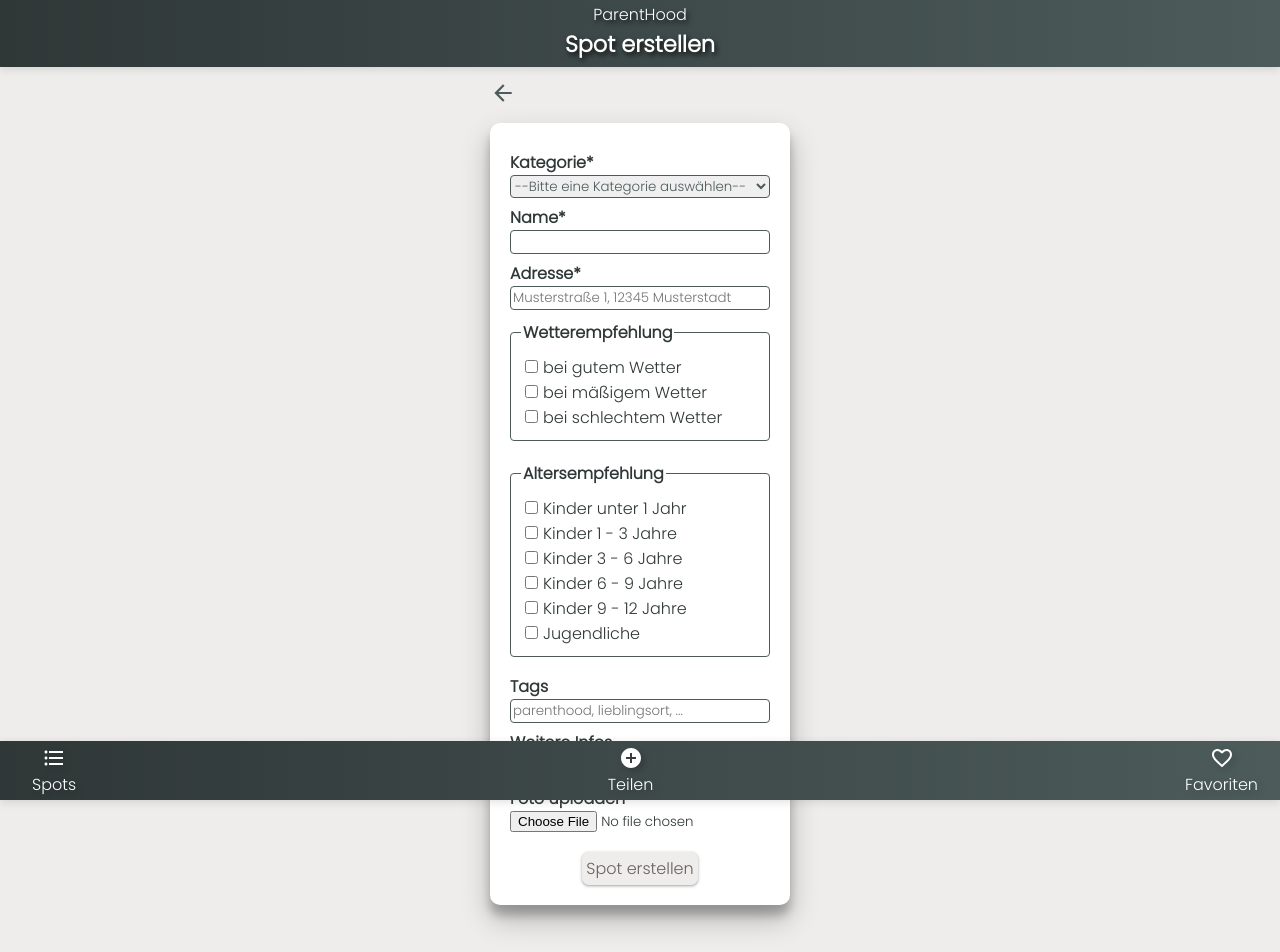
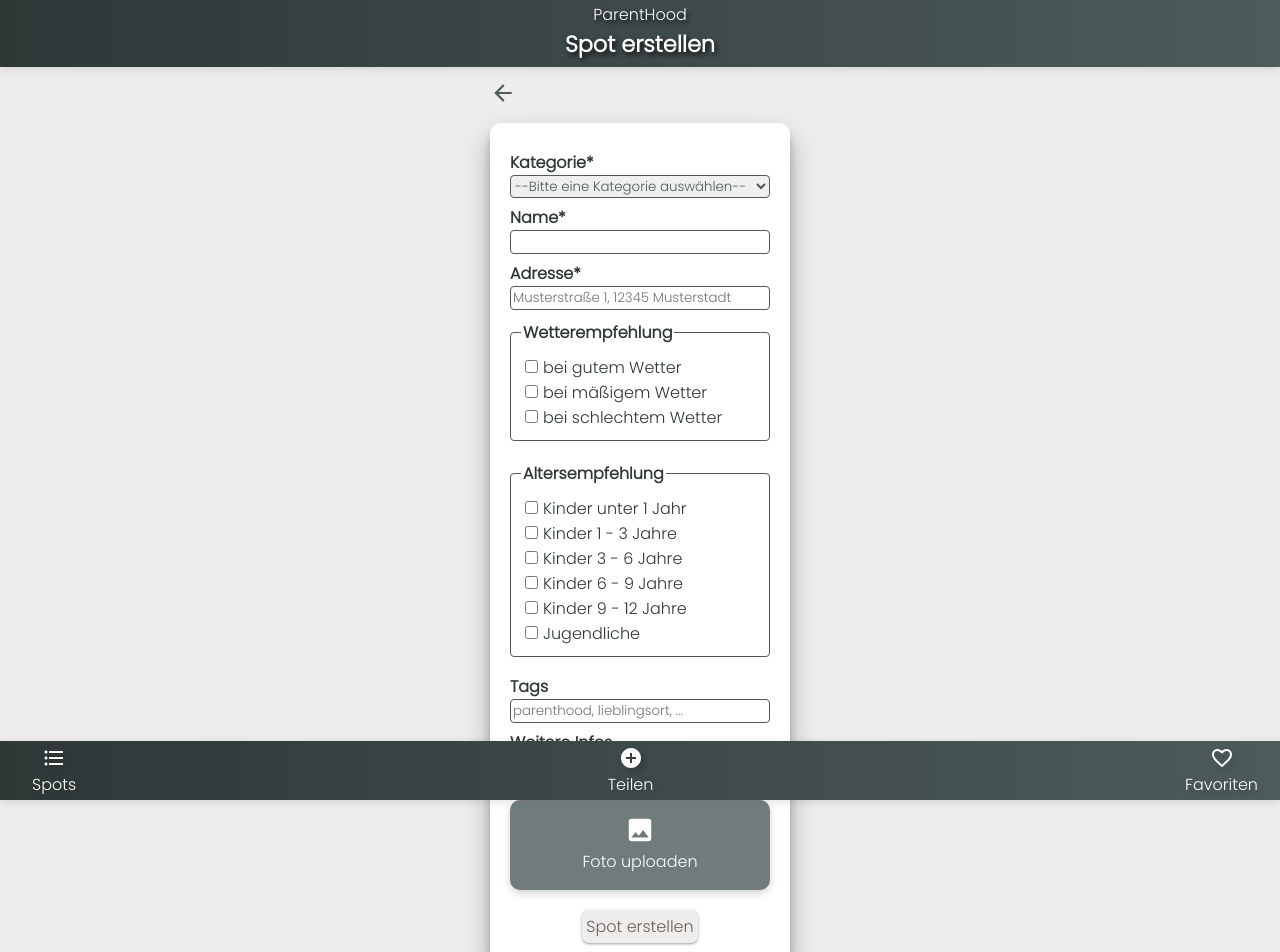
Before and after one commit to FelineHuhn/capstone-project-parenthood, a Next.js app: page /create in a window 1280 px wide. Shown: the top 952 px of the page. Built offline with nearby package versions, Linux system fonts and the light colour scheme; what cloudinary-react would draw is missing.

Commit message:
add logic to change image in form component in edit mode and add styling to uplaod input and label

```diff
--- a/components/SpotCard.js
+++ b/components/SpotCard.js
@@ -20,7 +20,11 @@ export default function SpotCard({
     <Card>
       <CardStyling>
         <SpotImage
-          src={spot?.imageUrl === undefined ? placeholderUrl : spot?.imageUrl}
+          src={
+            spot?.imageUrl === undefined || !spot?.imageUrl
+              ? placeholderUrl
+              : spot?.imageUrl
+          }
           width="40"
           height="40"
           alt="photo of the spot"
--- a/components/SpotForm.js
+++ b/components/SpotForm.js
@@ -3,8 +3,12 @@ import { Button } from "./Button";
 import { formCategoryOptions } from "../helpers/formCategoryOptions";
 import { useRouter } from "next/router";
 import Link from "next/link";
+import { useState } from "react";
 
 export default function SpotForm({ addSpot, spot, editSpot, isEditMode }) {
+  const [imageChanged, setImageChanged] = useState(false);
+  let imageUrl = isEditMode ? spot?.imageUrl : "";
+
   const router = useRouter();
 
   async function handleSubmit(event) {
@@ -12,12 +16,15 @@ export default function SpotForm({ addSpot, spot, editSpot, isEditMode }) {
 
     const formData = new FormData(event.target);
 
-    const response = await fetch("/api/image/upload", {
-      method: "POST",
-      body: formData,
-    });
+    if (imageChanged) {
+      const response = await fetch("/api/image/upload", {
+        method: "POST",
+        body: formData,
+      });
 
-    const imageUrl = await response.json();
+      const imageDetails = await response.json();
+      imageUrl = imageDetails.secureUrl;
+    }
 
     const {
       good_weather,
@@ -57,7 +64,8 @@ export default function SpotForm({ addSpot, spot, editSpot, isEditMode }) {
         ageArray,
         tags.trim(),
         information.trim(),
-        spot.isFavorite
+        spot.isFavorite,
+        imageUrl
       );
       router.back();
     } else {
@@ -69,7 +77,7 @@ export default function SpotForm({ addSpot, spot, editSpot, isEditMode }) {
         ageArray,
         tags.trim(),
         information.trim(),
-        imageUrl.secureUrl
+        imageUrl
       );
       router.back();
     }
@@ -83,7 +91,7 @@ export default function SpotForm({ addSpot, spot, editSpot, isEditMode }) {
         href={`/spots`}
         aria-label="link that navigates back to the spots page"
       >
-        <GoBackSVG
+        <GoBackSvg
           xmlns="http://www.w3.org/2000/svg"
           height="26px"
           viewBox="0 0 24 24"
@@ -92,7 +100,7 @@ export default function SpotForm({ addSpot, spot, editSpot, isEditMode }) {
         >
           <path d="M0 0h24v24H0z" fill="none" />
           <path d="M20 11H7.83l5.59-5.59L12 4l-8 8 8 8 1.41-1.41L7.83 13H20v-2z" />
-        </GoBackSVG>
+        </GoBackSvg>
       </Link>
       <Form onSubmit={handleSubmit}>
         <FormInputLabel htmlFor="category">Kategorie*</FormInputLabel>
@@ -263,14 +271,26 @@ export default function SpotForm({ addSpot, spot, editSpot, isEditMode }) {
           type="text"
           pattern=".*[\S]+.*"
         />
-        <FormInputLabel htmlFor="image_upload">Foto uploaden</FormInputLabel>
-        <input
-          defaultValue={isEditMode ? spot?.imageUrl : ""}
+        <PhotoUploadInput
+          type="file"
           id="image_upload"
-          type="file"
           name="image"
+          onChange={() => setImageChanged(true)}
         />
-        <Button type="submit" variant="submit" name="submit button">
+        <PhotoUploadLabel htmlFor="image_upload">
+          <PhotoUploadSvg
+            xmlns="http://www.w3.org/2000/svg"
+            height="30px"
+            viewBox="0 0 24 24"
+            width="30px"
+            fill="#ffffff"
+          >
+            <path d="M0 0h24v24H0z" fill="none" />
+            <path d="M21 19V5c0-1.1-.9-2-2-2H5c-1.1 0-2 .9-2 2v14c0 1.1.9 2 2 2h14c1.1 0 2-.9 2-2zM8.5 13.5l2.5 3.01L14.5 12l4.5 6H5l3.5-4.5z" />
+          </PhotoUploadSvg>
+          <PhotoUploadLabelText>Foto uploaden</PhotoUploadLabelText>
+        </PhotoUploadLabel>
+        <Button type="submit" variant="submit" name="submit">
           {isEditMode ? (
             <SubmitButtonText>Spot aktualisieren</SubmitButtonText>
           ) : (
@@ -288,7 +308,7 @@ const FormSection = styled.section`
   color: var(--secondary-color);
 `;
 
-const GoBackSVG = styled.svg`
+const GoBackSvg = styled.svg`
   margin-bottom: 10px;
   color: var(--secondary-color);
 
@@ -345,3 +365,29 @@ const FormSelect = styled.select`
 const SubmitButtonText = styled.p`
   margin: 1px;
 `;
+
+const PhotoUploadInput = styled.input`
+  opacity: 0;
+`;
+const PhotoUploadLabel = styled.label`
+  display: flex;
+  flex-direction: column;
+  justify-content: center;
+  align-items: center;
+  background-color: var(--primary-color);
+  color: var(--white-color);
+  opacity: 0.8;
+  border-radius: 10px;
+  box-shadow: rgba(0, 0, 0, 0.24) 0px 3px 8px;
+  :hover {
+    background-color: var(--secondary-color);
+  }
+`;
+
+const PhotoUploadSvg = styled.svg`
+  margin-top: 15px;
+`;
+
+const PhotoUploadLabelText = styled.p`
+  margin-top: 4px;
+`;
--- a/pages/edit/index.js
+++ b/pages/edit/index.js
@@ -16,7 +16,8 @@ export default function EditSpot({ spots, setSpot }) {
     agesuggestion,
     tags,
     information,
-    isFavorite
+    isFavorite,
+    imageUrl
   ) {
     const tagsArray = tags.split(", ");
 
@@ -30,6 +31,7 @@ export default function EditSpot({ spots, setSpot }) {
       tags: tagsArray,
       information,
       isFavorite,
+      imageUrl,
     };
 
     const newSpotsList = spots.map((spot) => {
```
Also changed, not shown: pages/api/image/upload.js (+13 -0 lines).
